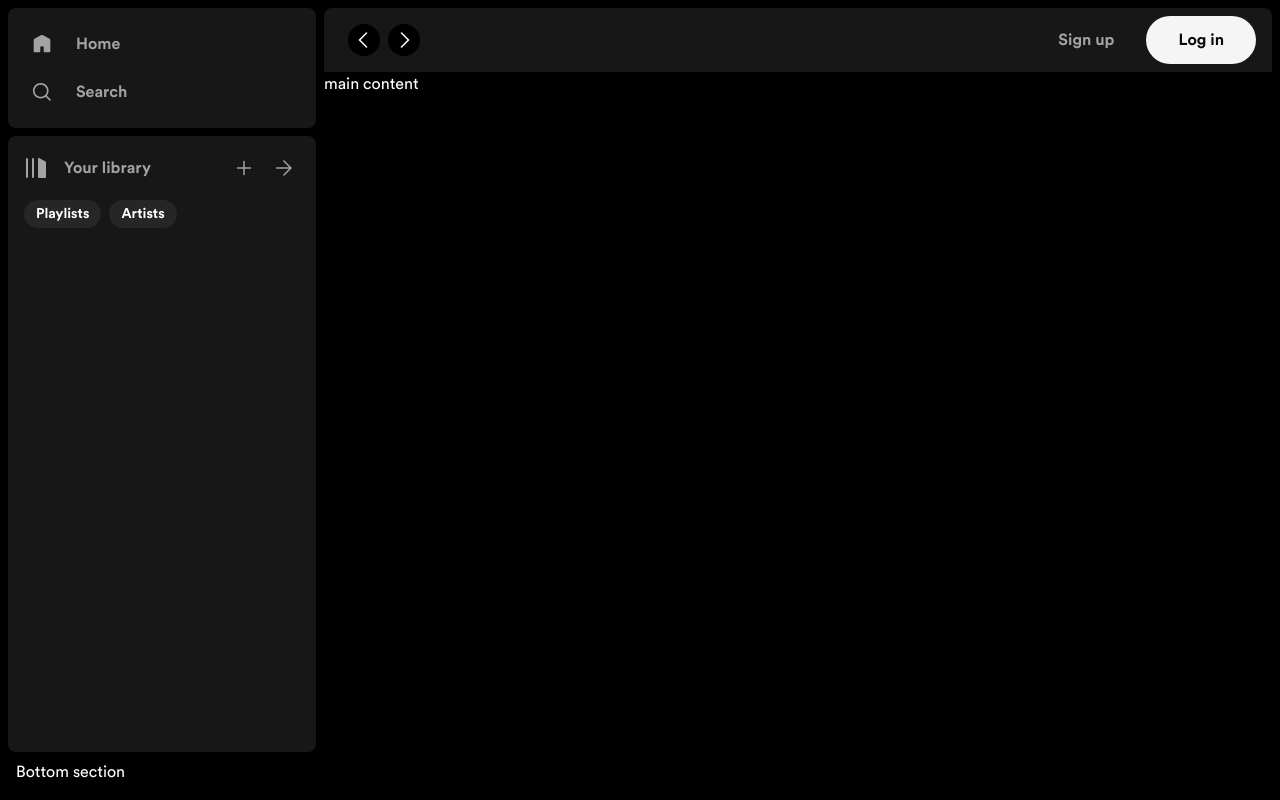
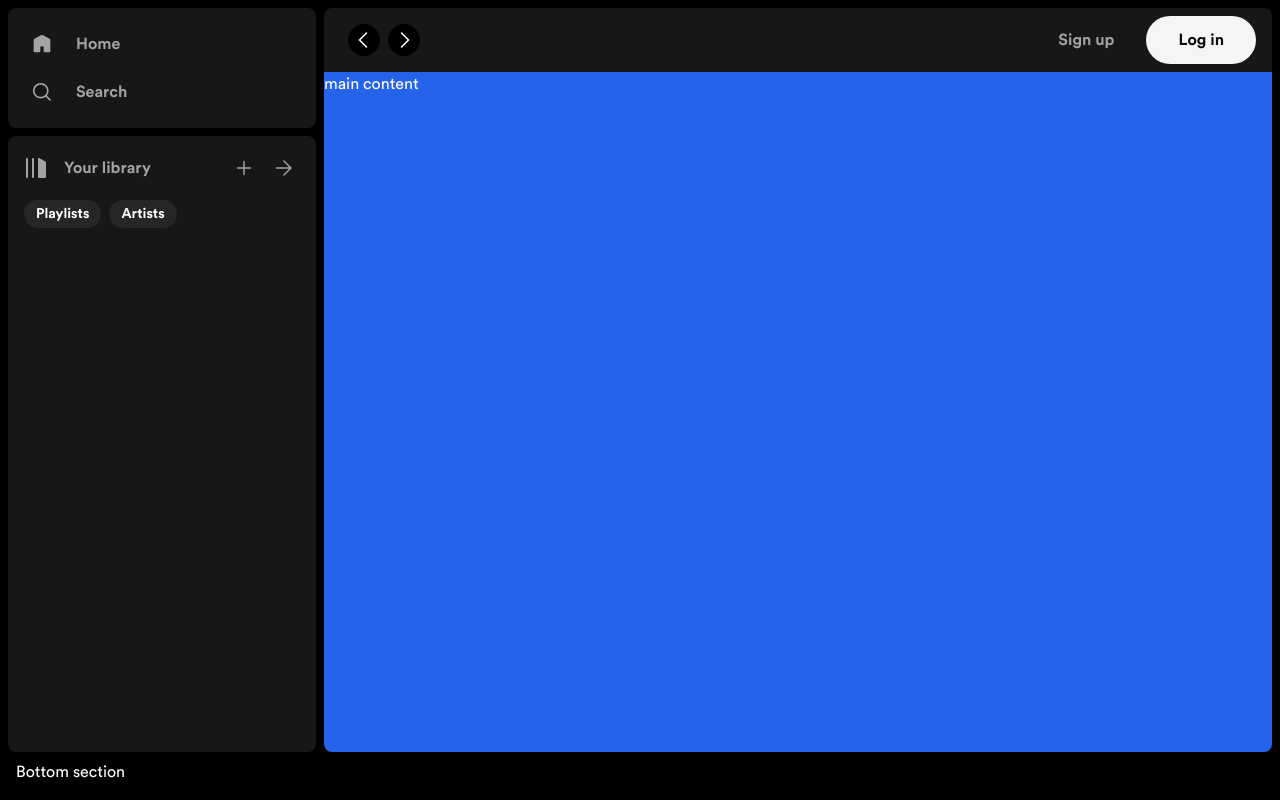
Before and after one commit to Zaprovic/spotify-clone-nextjs-v2, a Next.js app: page / in a window 1280 px wide. Built offline with nearby package versions, Linux system fonts and the light colour scheme; no server answers.

Commit message:
added scroller implementation for main content

```diff
--- a/src/app/(site)/install/page.tsx
+++ b/src/app/(site)/install/page.tsx
@@ -1,10 +1,11 @@
+import Footer from "@/components/footer";
 import Image from "next/image";
+import Link from "next/link";
 
 const InstallPage = () => {
     return (
-        <>
-            <div className="bg-inherit">
-                <figure className="mx-auto flex max-w-[640px] flex-col items-center justify-center px-2 pt-16">
+        <div className="flex h-full flex-col overflow-y-scroll bg-gradient-to-b from-blue-950 via-zinc-900 to-neutral-900">
+            <figure className="mx-auto flex max-w-[640px] flex-col items-center justify-center px-2 pt-44">
                 <Image
                     src={
                         "https://open.spotifycdn.com/cdn/images/devices/mac.3fbeb8c6.png"
@@ -13,14 +14,22 @@ const InstallPage = () => {
                     width={640}
                     height={396}
                 />
-                    <figcaption className="text-center text-3xl font-bold -tracking-wider">
-                        Seamlessly listen to music you love. Download the
-                        Spotify app for your computer.
+                <figcaption className="text-center text-[2rem] font-bold leading-tight -tracking-wider">
+                    Seamlessly listen to music you love. Download the Spotify
+                    app for your computer.
                 </figcaption>
+
+                <Link
+                    href={"https://www.spotify.com/co-en/download/windows/"}
+                    target="_blank"
+                >
+                    <button className="mt-7 rounded-full bg-green-500 px-8 py-3 font-bold text-black transition-all hover:scale-105">
+                        Get our free app
+                    </button>
+                </Link>
             </figure>
+            <Footer />
         </div>
-            {/* <Footer /> */}
-        </>
     );
 };
 
--- a/src/app/(site)/page.tsx
+++ b/src/app/(site)/page.tsx
@@ -1,3 +1,3 @@
 export default function Home() {
-	return <>main content</>;
+    return <div className="h-full w-full bg-blue-600">main content</div>;
 }
--- a/src/app/globals.css
+++ b/src/app/globals.css
@@ -7,7 +7,6 @@ html,
 body {
     color-scheme: dark;
 }
-
 html {
     font-family: "CircularStd", system-ui, sans-serif;
     background: #000;
@@ -30,7 +29,7 @@ p {
     padding: 0.5rem;
     display: flex;
     flex-direction: column;
-    min-height: 100dvh;
+    height: 100dvh;
 }
 
 @font-face {
--- a/src/components/footer.tsx
+++ b/src/components/footer.tsx
@@ -7,7 +7,7 @@ import FooterList from "./footer-list";
 
 const Footer = () => {
     return (
-        <footer className="flex flex-col bg-inherit px-6 pb-20">
+        <footer className="flex flex-col bg-inherit px-6 pb-32 pt-44">
             <div className="flex items-start justify-between">
                 <div className="flex gap-32">
                     <FooterList title="Company">
--- a/src/provider/provider-resizable.tsx
+++ b/src/provider/provider-resizable.tsx
@@ -18,10 +18,10 @@ const ProviderResizable = ({ children }: { children: ReactNode }) => {
             <ResizableHandle withHandle className="w-0 bg-black" />
             <ResizablePanel
                 defaultSize={75}
-                className="flex flex-col overflow-hidden rounded-lg"
+                className="flex flex-col rounded-lg"
             >
                 <ContentHeader />
-                <main className="flex-1 bg-cyan-900">{children}</main>
+                <main className="h-full overflow-scroll">{children}</main>
             </ResizablePanel>
         </ResizablePanelGroup>
     );
```
Lines whose indentation alone changed are shown as unchanged.
